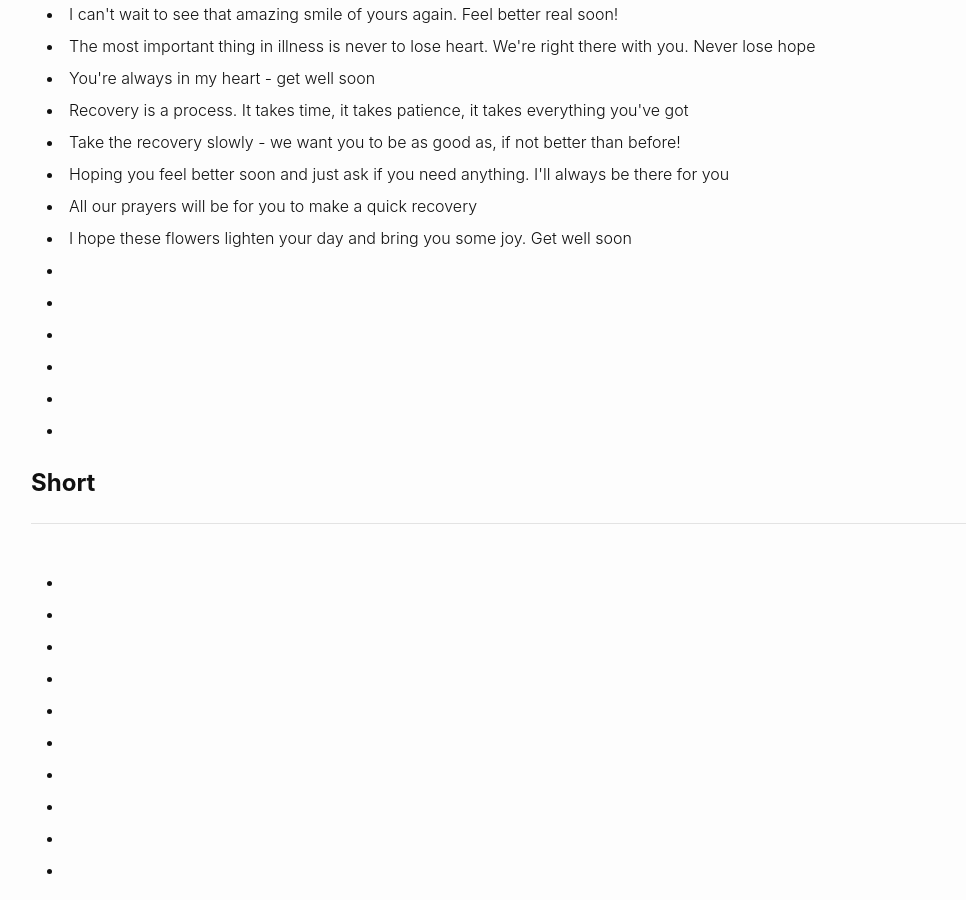
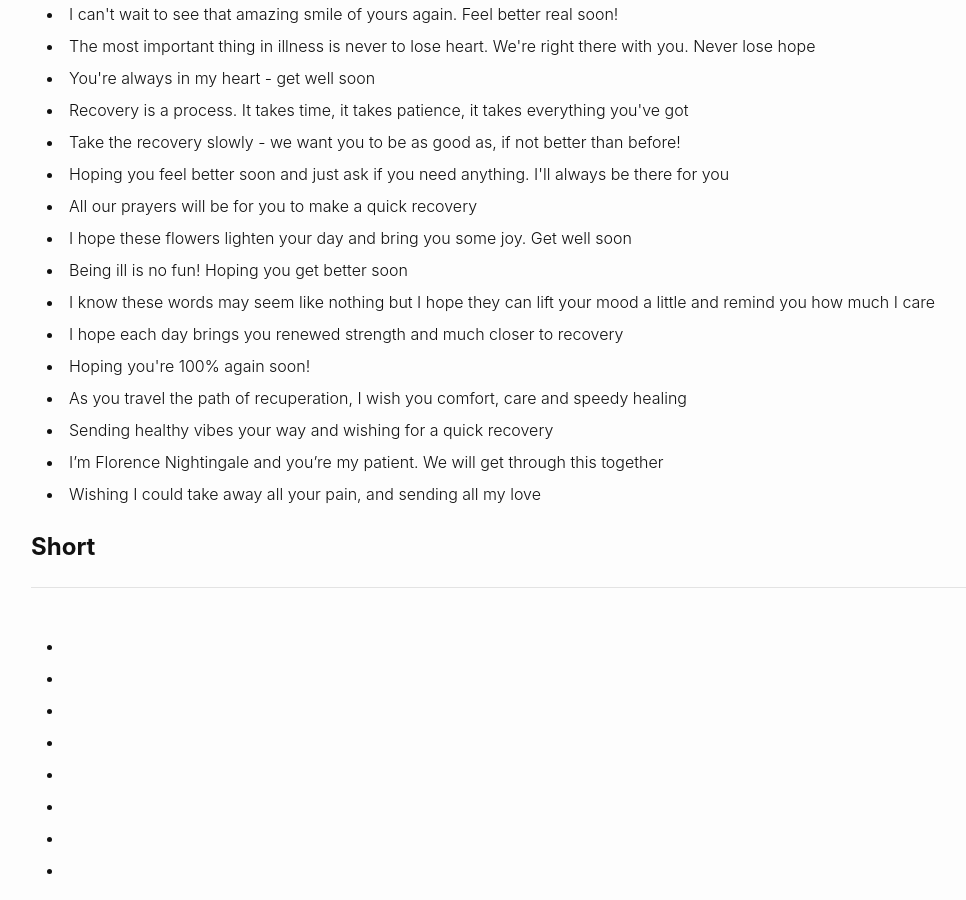
Before and after one commit to andyml123/andyml123.github.io, a Jekyll site: the page index2.html, which Jekyll copies as it is, in a window 1280 px wide and 900 px high, scrolled down 1911 px. Shown: the whole window, without its empty margins (139-1105 px from the left). Built offline with Jekyll 4.4.1, drawn with Linux system fonts in a browser that asks for light colours.

Commit message:
Update index2.html

```diff
--- a/index2.html
+++ b/index2.html
@@ -102,12 +102,14 @@ Adsense ad here
 <li>Hoping you feel better soon and just ask if you need anything. I'll always be there for you</li>
 <li>All our prayers will be for you to make a quick recovery</li>
 <li>I hope these flowers lighten your day and bring you some joy. Get well soon</li>
-<li></li>
-<li> </li>
-<li> </li>
-<li> </li>
-<li> </li>
-<li> </li>
+<li>Being ill is no fun! Hoping you get  better soon</li>
+<li>I know these words may seem like nothing but I hope they can lift your mood a little and remind you how much I care</li>
+<li>I hope each day brings you renewed strength and much closer to recovery</li>
+<li>Hoping you're 100% again soon!</li>
+<li>As you travel the path of recuperation, I wish you comfort, care and speedy healing</li>
+<li>Sending healthy vibes your way and wishing for a quick recovery</li>
+<li>I’m Florence Nightingale and you’re my patient. We will get through this together</li>
+<li>Wishing I could take away all your pain, and sending all my love</li>
 </ul>
 
 <p>
```
